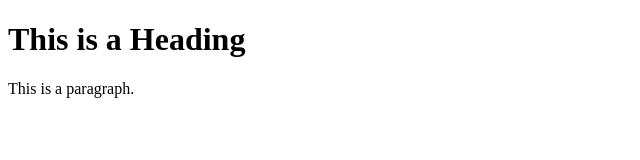
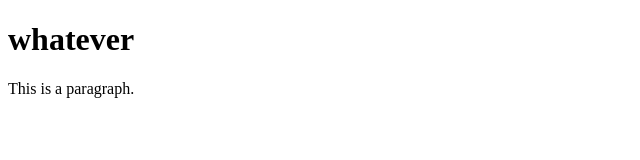
Before and after one commit to bim2016/myGit, a plain HTML site: page index.html in a window 1280 px wide. Shown: the whole page, without its empty margins (0-640 px from the left). Drawn offline with Linux system fonts and the light colour scheme.

Commit message:
modified h1

```diff
--- a/index.html
+++ b/index.html
@@ -5,7 +5,7 @@
       <title>oops</title>
    </head>
    <body>
-      <h1>This is a Heading</h1>
+      <h1>whatever</h1>
       <p>This is a paragraph.</p>
    </body>
 </html>
```
